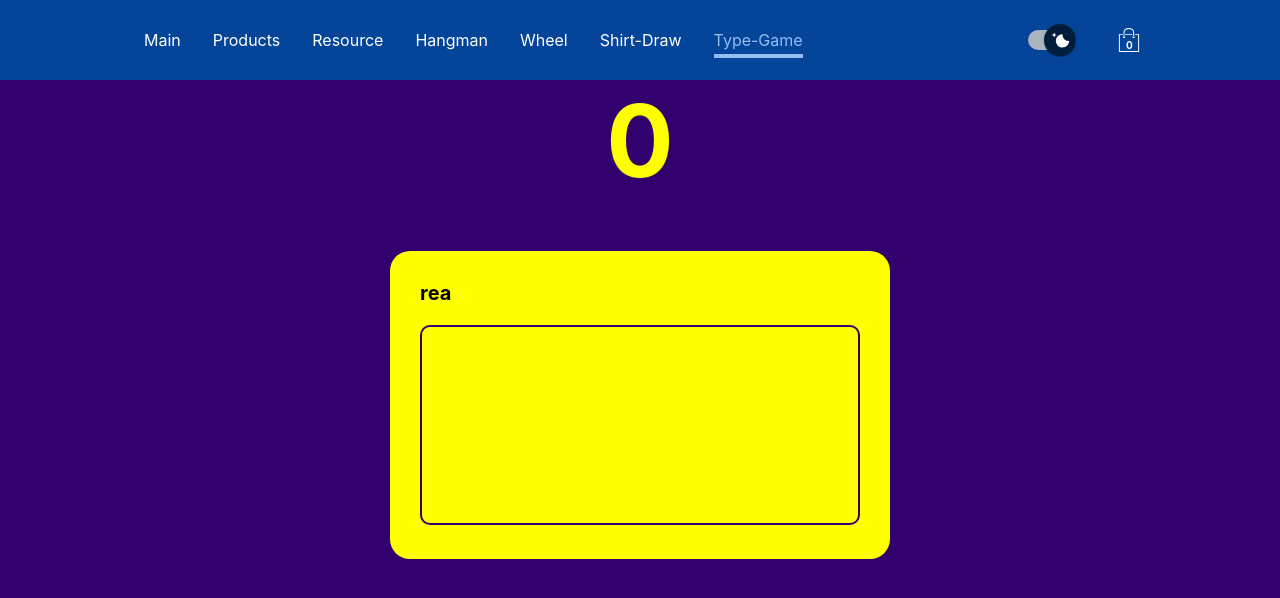
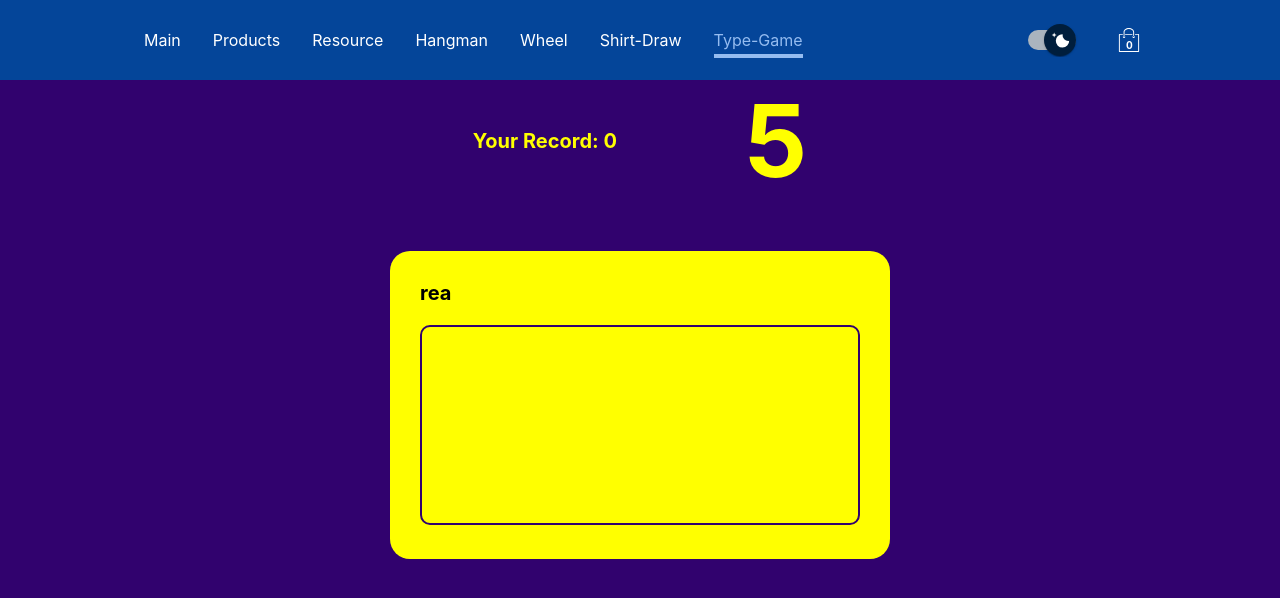
Before and after one commit to TornikeZhizhi/React-sumNew, a React (Create React App) app: page /type-Game in a window 1280 px wide. Shown: the top 598 px of the page. Built offline with nearby package versions, Linux system fonts and the light colour scheme; no server answers; a web font is replaced by a local one.

Commit message:
add setinterval functionn

```diff
--- a/src/Components/TypeGame/TypeGame.js
+++ b/src/Components/TypeGame/TypeGame.js
@@ -1,4 +1,4 @@
-import React, { useEffect, useState } from 'react';
+import React, { useEffect, useRef, useState } from 'react';
 
 import classes from "./TypeGame.module.css";
 
@@ -21,27 +21,27 @@ const TypeGame = () => {
 
     const textareaHandler =(e)=> {
         setTextAreaText(e.target.value.toLowerCase());
-        setGameRunning(true)
 
     }
 
-    let startTime;
-    useEffect(()=>{
-        if(gameRunning){
-            startTime = new Date()
-            setInterval(() => {
-                setGameTime(getTimerTime())
-            }, 1000);
-        }
-    },[gameRunning])
-    const getTimerTime = ()=> {
-        return Math.floor((new Date() - startTime) / 1000)
+    let interval = useRef()
+    const startTimer = ()=> {
+
+        interval.current = setInterval(() => {
+            setGameTime(prev=>prev + 1)
+        }, 1000);
+
     }
 
 
 
     useEffect(()=>{
 
+        startTimer()
+    },[])
+
+
+    useEffect(()=>{
         // let updatedArray = text
 
         // for (let k = 0; k < text.length; k++) {
@@ -75,8 +75,7 @@ const TypeGame = () => {
 
         if(test==text.length && test > 0){
             console.log("you win, your time is", + gameTime );
-            setGameTime(0)
-            setGameRunning(false)
+            clearInterval(interval.current)
         }
         setText(editData)
 
@@ -99,12 +98,14 @@ const TypeGame = () => {
 
 
 
-
     return (
         <div className={classes.test}>
+            <div className={classes.header}>
+
+            <span className={classes.smaltext}>Your Record: 0</span>
             <div className={classes.score}>{gameTime}</div>
+            </div>
             <span style={{color:"white"}}>
-
            {/* {JSON.stringify(text)} */}
             </span>
             <div className={classes.typeContainer}>
--- a/src/Components/TypeGame/TypeGame.module.css
+++ b/src/Components/TypeGame/TypeGame.module.css
@@ -56,3 +56,16 @@
     color: red;
     text-decoration: underline;
 }
+
+.smaltext {
+    color: yellow;
+    font-weight: bold;
+    font-size: 20px;
+    text-align: center;
+    margin-right: 10%;
+}
+.header {
+    display: flex;
+    justify-content: center;
+    align-items: center;
+}
```
